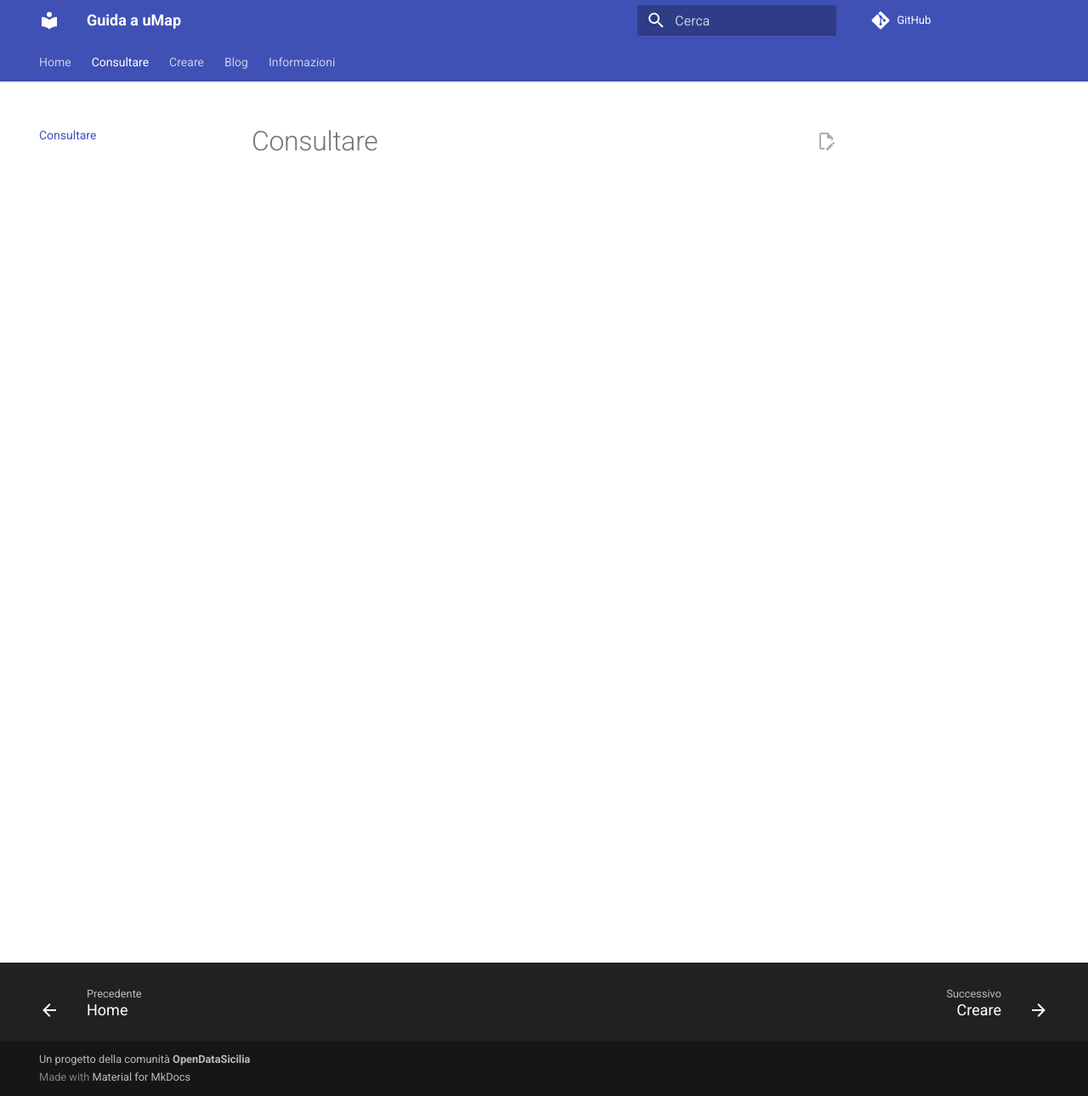
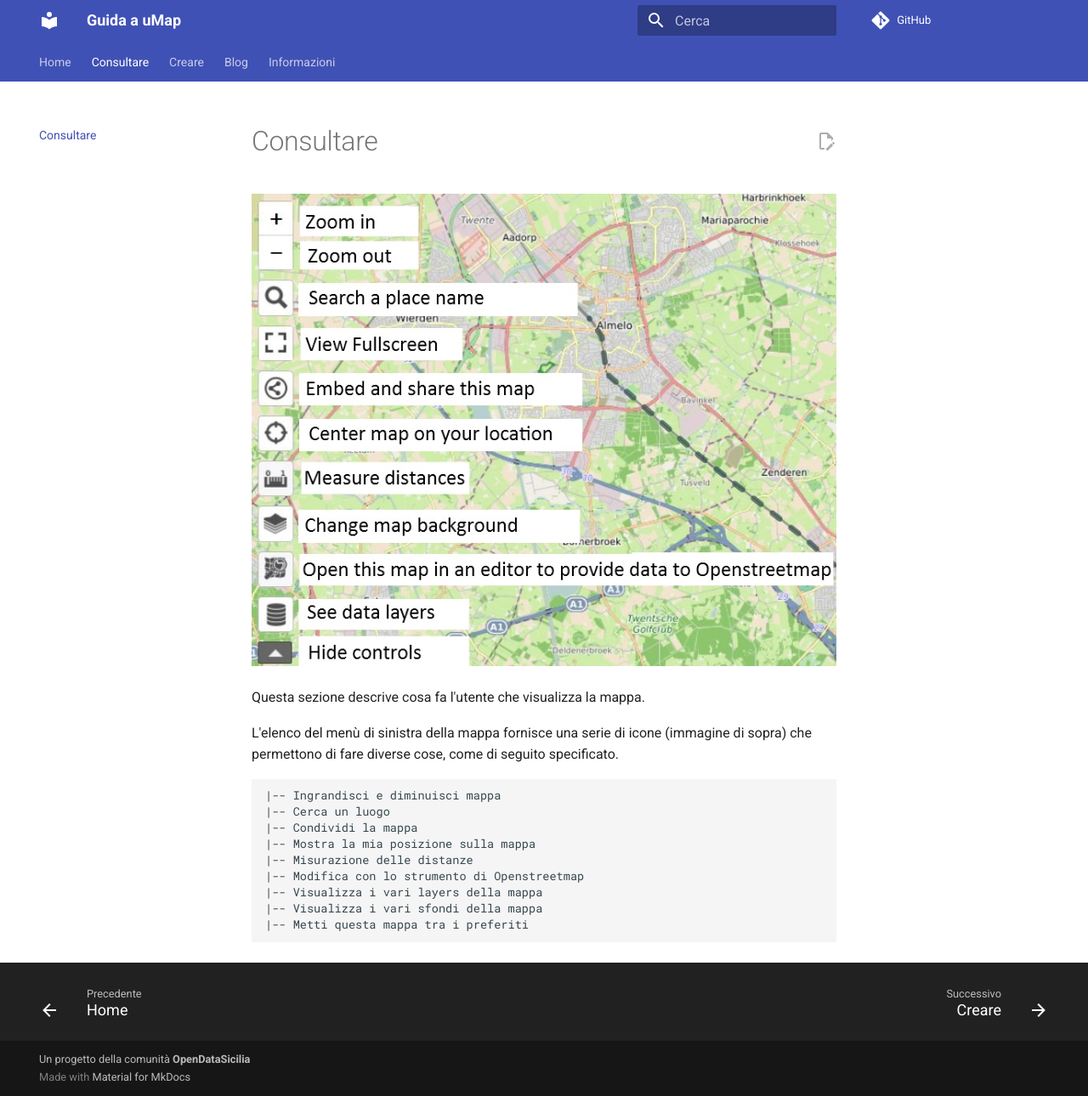
Before and after one commit to opendatasicilia/guida-umap, an MkDocs documentation site: the page built from docs/consultare/index.md, in a window 1280 px wide and 1290 px high. Shown: the whole window at 85% size. Built offline with MkDocs 1.6.1 and Material for MkDocs 9.7.7, drawn with Linux system fonts in a browser that asks for light colours; comment, search, counter and statistics services are not loaded.

Commit message:
Update index.md
iniziato a creare contenuto della pagina "Consultare"

````diff
--- a/docs/consultare/index.md
+++ b/docs/consultare/index.md
@@ -1,3 +1,19 @@
 # Consultare
 
-![](docs/img/umap-consultazione.jpg)
+![docs/img/umap-consultazione.jpg](https://raw.githubusercontent.com/opendatasicilia/guida-umap/main/docs/img/umap-consultazione.jpg)
+
+Questa sezione descrive cosa fa l'utente che visualizza la mappa.
+
+L'elenco del menù di sinistra della mappa fornisce una serie di icone (immagine di sopra) che permettono di fare diverse cose, come di seguito specificato.
+
+```
+|-- Ingrandisci e diminuisci mappa
+|-- Cerca un luogo
+|-- Condividi la mappa
+|-- Mostra la mia posizione sulla mappa
+|-- Misurazione delle distanze
+|-- Modifica con lo strumento di Openstreetmap
+|-- Visualizza i vari layers della mappa
+|-- Visualizza i vari sfondi della mappa
+|-- Metti questa mappa tra i preferiti
+```
````
